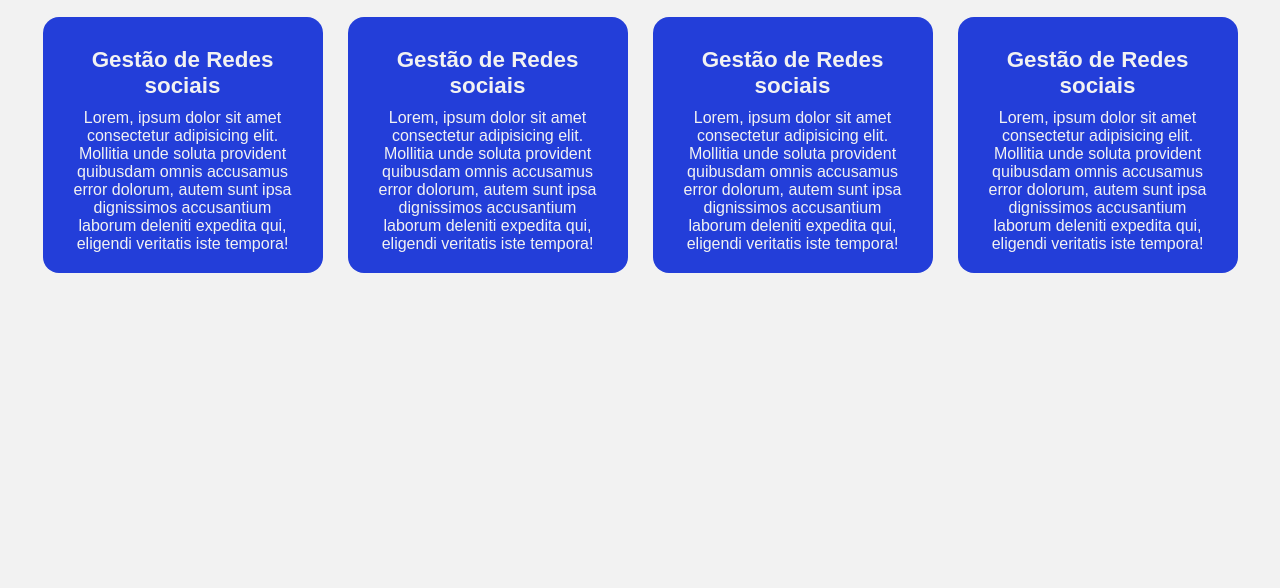
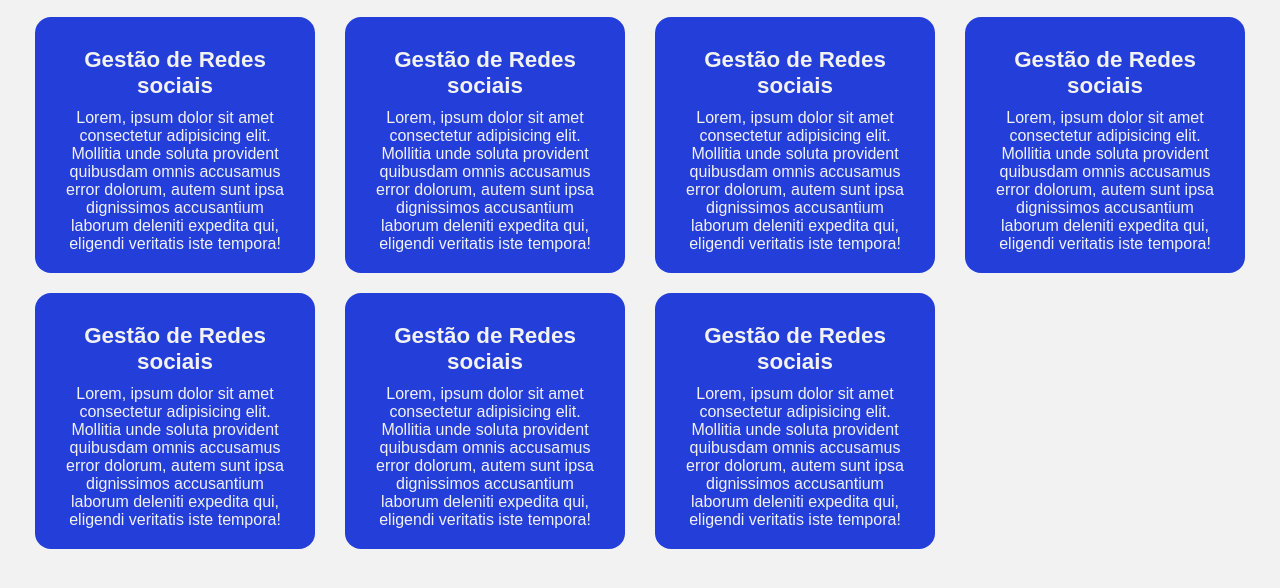
Before and after one commit to dillsf/zupa, a plain HTML site: page index.html in a window 1280 px wide. Shown: the part 736-1324 px from the top of the page. Before the commit the page ends 1049 px from the top, so only its background shows below. Drawn offline with Linux system fonts and the light colour scheme; a web font is replaced by a local one.

Commit message:
Nossos Serviços

```diff
--- a/css/styles.css
+++ b/css/styles.css
@@ -162,8 +162,10 @@ nav ul.nav-links li a {
 }
 
 .our-service .cards{
-    display: flex;
-    justify-content: space-around;
+    display: grid;
+    grid-template-columns: repeat(4, 1fr);
+    gap: 20px;
+    justify-items: center;
     flex-wrap: wrap;
     margin-top: 20px;
 }
--- a/index.html
+++ b/index.html
@@ -59,6 +59,18 @@
                     <h4>Gestão de Redes sociais</h4>
                     <p class="description">Lorem, ipsum dolor sit amet consectetur adipisicing elit. Mollitia unde soluta provident quibusdam omnis accusamus error dolorum, autem sunt ipsa dignissimos accusantium laborum deleniti expedita qui, eligendi veritatis iste tempora!</p>
                 </div>
+                <div class="card-service">
+                    <h4>Gestão de Redes sociais</h4>
+                    <p class="description">Lorem, ipsum dolor sit amet consectetur adipisicing elit. Mollitia unde soluta provident quibusdam omnis accusamus error dolorum, autem sunt ipsa dignissimos accusantium laborum deleniti expedita qui, eligendi veritatis iste tempora!</p>
+                </div>
+                <div class="card-service">
+                    <h4>Gestão de Redes sociais</h4>
+                    <p class="description">Lorem, ipsum dolor sit amet consectetur adipisicing elit. Mollitia unde soluta provident quibusdam omnis accusamus error dolorum, autem sunt ipsa dignissimos accusantium laborum deleniti expedita qui, eligendi veritatis iste tempora!</p>
+                </div>
+                <div class="card-service">
+                    <h4>Gestão de Redes sociais</h4>
+                    <p class="description">Lorem, ipsum dolor sit amet consectetur adipisicing elit. Mollitia unde soluta provident quibusdam omnis accusamus error dolorum, autem sunt ipsa dignissimos accusantium laborum deleniti expedita qui, eligendi veritatis iste tempora!</p>
+                </div>
             </div>
     </section>
 </body>
```
